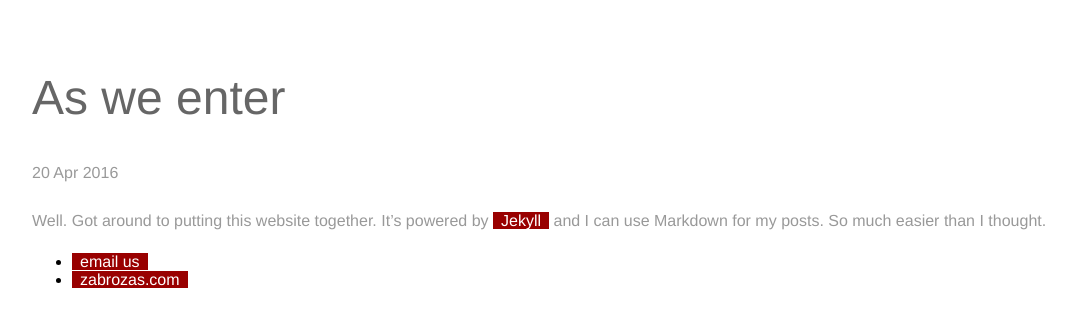
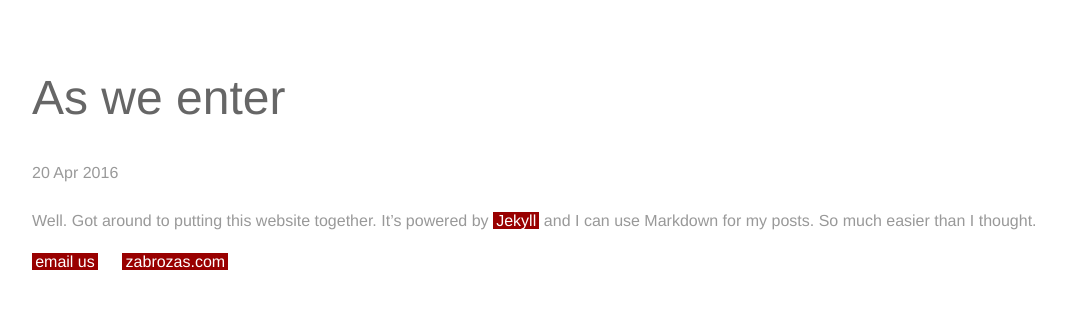
Before and after one commit to antonkusters/zabrozas.github.io, a Jekyll site: the page built from _posts/2016-04-20-site-launch.md, in a window 1280 px wide. Shown: the top 327 px of the page, without its empty margins (96-1172 px from the left). Built offline with Jekyll 4.4.1, drawn with Linux system fonts in a browser that asks for light colours.

Commit message:
Update main.css

```diff
--- a/css/main.css
+++ b/css/main.css
@@ -7,7 +7,7 @@ a {
     text-decoration: none;
     color: #FFFFFF;
     background: #990000;
-    padding: 0 0.5em;
+    padding: 0 0.2em;
 }
 a:hover {
     /*text-decoration: underline;*/
@@ -33,3 +33,11 @@ p {
 img {
     margin-left: -0.5em;
 }
+footer ul {
+    padding: 0px;
+    list-style: none;
+}
+footer ul li {
+    display: inline;
+    margin-right: 20px;
+}
```
